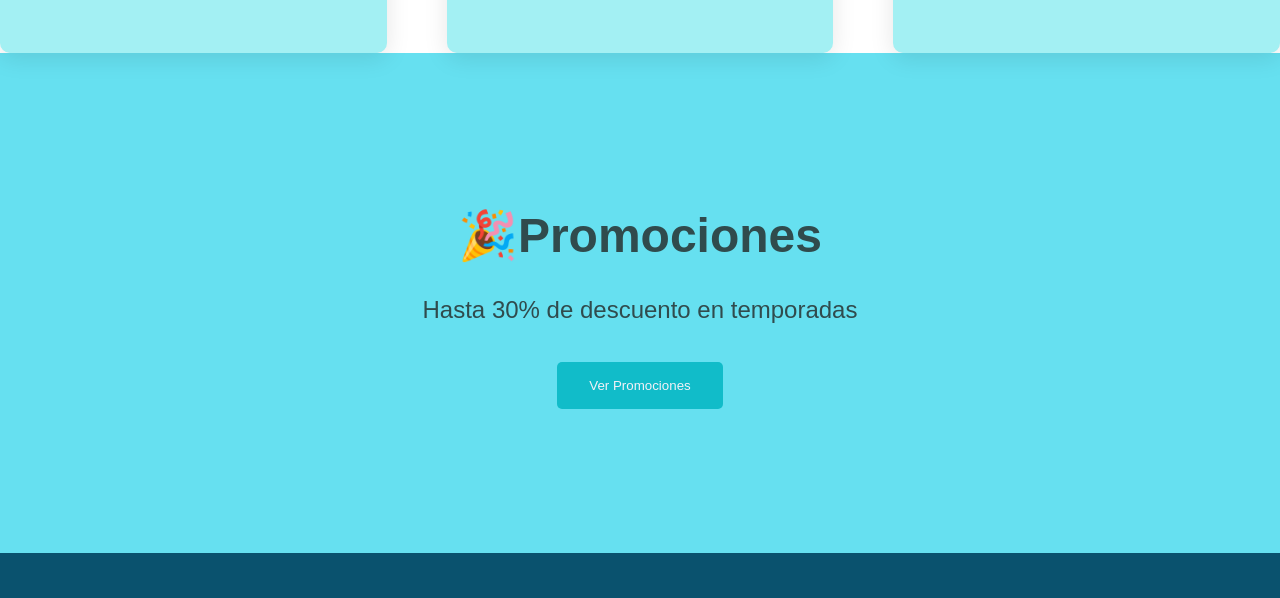
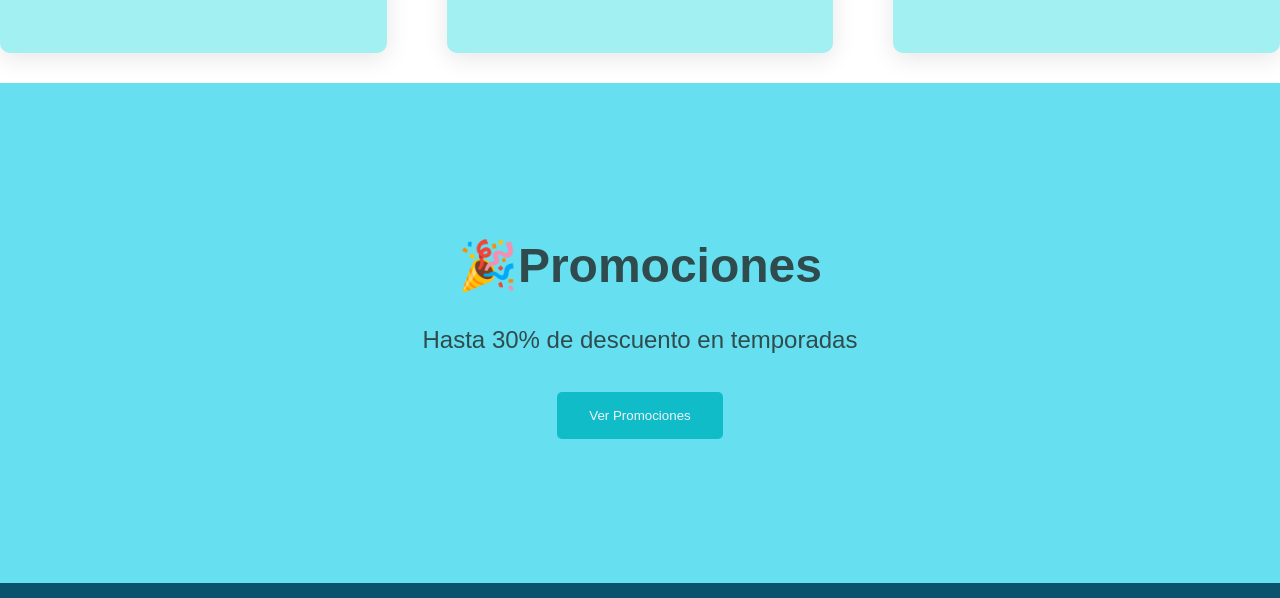
Before and after one commit to alviraxiomara-sketch/Turis-Huila, a plain HTML site: page index.html in a window 1280 px wide. Shown: the part 2826-3424 px from the top of the page. Drawn offline with Linux system fonts and the light colour scheme.

Commit message:
Modificado

```diff
--- a/CSS/style.css
+++ b/CSS/style.css
@@ -114,6 +114,7 @@ header {
    align-items: center;
    justify-content: center;
    text-align: center;
+   margin-top: 30px;
 }
 .selec-content h2{
      font-size: 48px;
@@ -216,6 +217,7 @@ font-size: 24px;
     text-align: center;
     box-shadow: 0 5px 25px rgba(18, 1,1 ,0.1);
 }
+
 .productos-card h3{
     color: #0a859b;
     font-size: 24px;
```
Also changed, not shown: index.html (+1 -1 lines).
